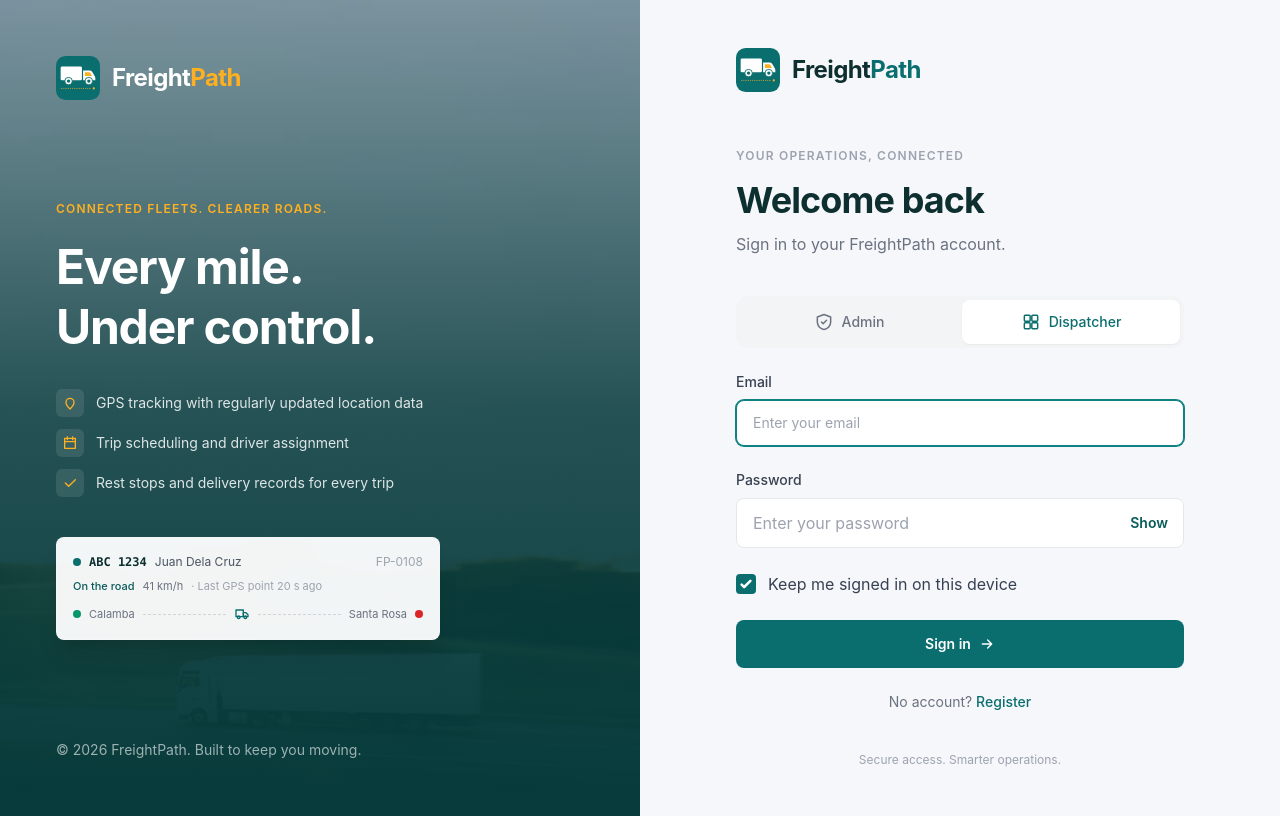
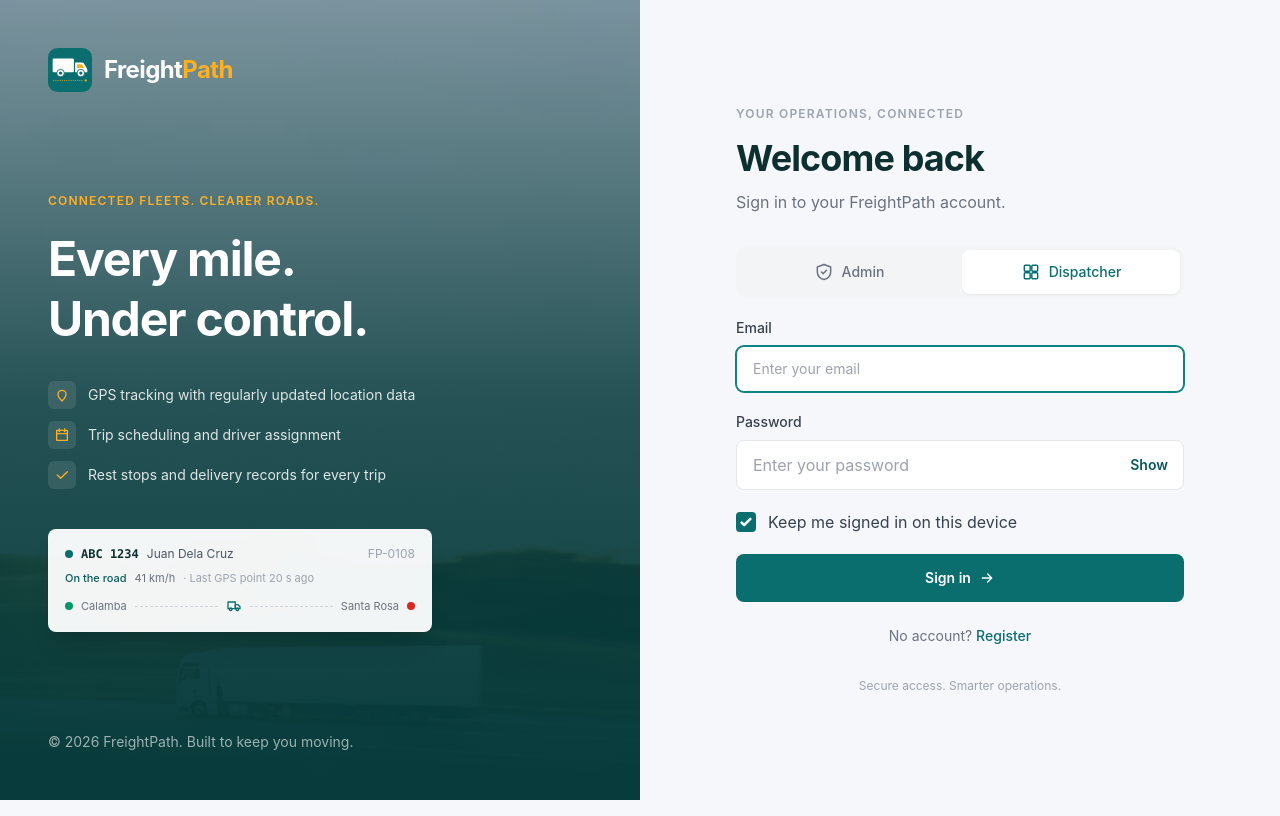
Before and after one commit to aldredrecana/Freightpaths, a Laravel app: page /login in a window 1280 px wide. Run offline with Laravel 12, Linux system fonts and the light colour scheme; style sheets or scripts are compiled from the project's sources; parts of the project's set-up code (start-up, migrations or seed data) failed here and were passed over.

Commit message:
Login: fit the screen, one logo

```diff
--- a/backend/resources/views/auth/login.blade.php
+++ b/backend/resources/views/auth/login.blade.php
@@ -12,14 +12,14 @@
 </head>
 
 <body class="font-sans text-gray-900 antialiased">
-    <div class="min-h-screen flex">
+    <div class="flex min-h-screen lg:h-screen lg:overflow-hidden">
 
         <div class="relative hidden overflow-hidden bg-[#073B3C] text-white lg:flex lg:w-1/2">
             <img src="{{ asset('images/login.webp') }}" alt="" aria-hidden="true"
                 class="absolute inset-0 h-full w-full object-cover" onerror="this.remove()">
             <div class="absolute inset-0 bg-gradient-to-t from-[#073B3C] via-[#073B3C]/85 to-[#073B3C]/40"></div>
 
-            <div class="relative flex w-full flex-col justify-between p-14">
+            <div class="relative flex w-full flex-col justify-between p-12">
                 <x-brand-logo :light="true" />
 
                 <div>
@@ -67,18 +67,18 @@
             </div>
         </div>
 
-        <div class="flex w-full lg:w-1/2 items-center justify-center bg-[#F6F7FB] px-6 py-12">
+        <div class="flex w-full lg:w-1/2 items-center justify-center bg-[#F6F7FB] px-6 py-8 lg:overflow-y-auto">
             <div class="w-full max-w-md">
-                <x-brand-logo />
+                <div class="mb-10 lg:hidden"><x-brand-logo /></div>
 
-                <p class="mt-14 text-xs font-semibold uppercase tracking-widest text-gray-400">Your operations,
+                <p class="text-xs font-semibold uppercase tracking-widest text-gray-400">Your operations,
                     connected</p>
                 <h2 class="mt-4 text-4xl font-bold tracking-tight text-[#0E2F30]">Welcome back</h2>
                 <p class="mt-3 text-gray-500">Sign in to your FreightPath account.</p>
 
                 <x-auth-session-status class="mt-6" :status="session('status')" />
 
-                <form method="POST" action="{{ route('login') }}" class="mt-10 space-y-6">
+                <form method="POST" action="{{ route('login') }}" class="mt-8 space-y-5">
                     @csrf
 
                     <div class="grid grid-cols-2 gap-1 rounded-xl bg-gray-100 p-1">
@@ -162,7 +162,7 @@
                     </p>
                 @endif
 
-                <p class="mt-10 text-center text-xs text-gray-400">Secure access. Smarter operations.</p>
+                <p class="mt-8 text-center text-xs text-gray-400">Secure access. Smarter operations.</p>
             </div>
         </div>
     </div>
```
